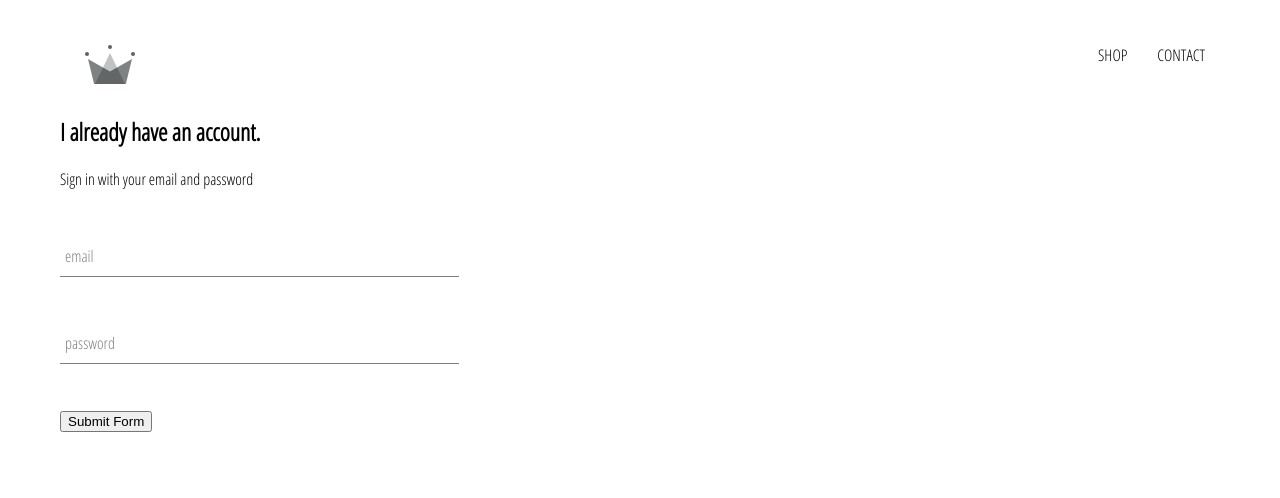
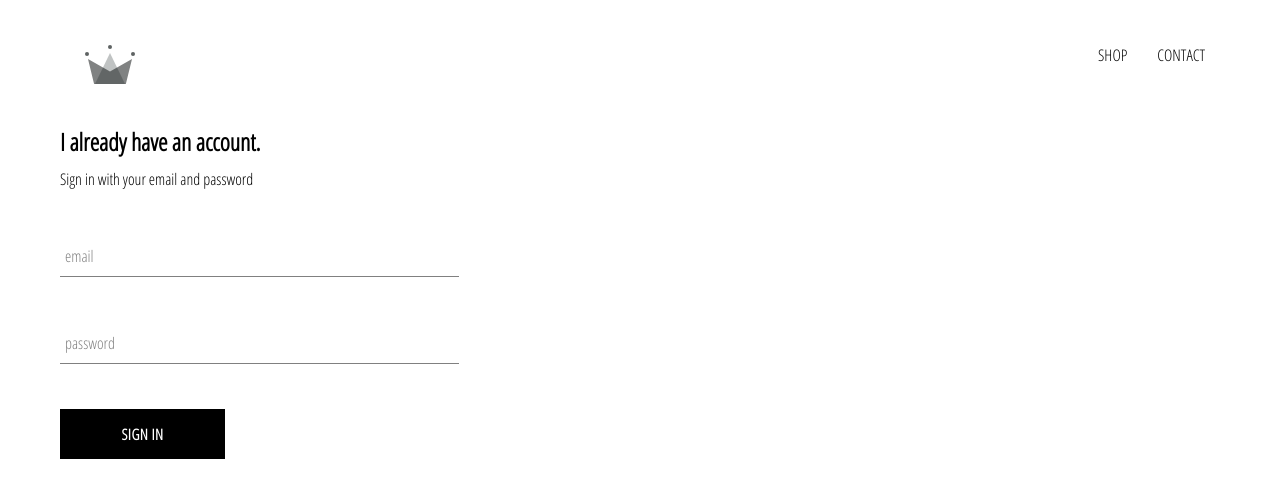
Before and after one commit to paperjoob/clothingstore, a React (Create React App) app: page /signin in a window 1280 px wide. Shown: the top 498 px of the page. Built offline with nearby package versions, Linux system fonts and the light colour scheme.

Commit message:
added custom button

```diff
--- /dev/null
+++ b/src/components/custom-button/custom-button.component.jsx
@@ -0,0 +1,12 @@
+import React from 'react';
+
+import './custom-button.styles.scss';
+
+// pass props into the button
+const CustomButton = ({ children, ...otherProps }) => (
+    <button className='custom-button' {...otherProps} >
+        {children}
+    </button>
+);
+
+export default CustomButton;
--- /dev/null
+++ b/src/components/custom-button/custom-button.styles.scss
@@ -0,0 +1,22 @@
+.custom-button {
+    min-width: 165px;
+    width: auto;
+    height: 50px;
+    letter-spacing: 0.5px;
+    line-height: 50px;
+    padding: 0 35px 0 35px;
+    font-size: 15px;
+    background-color: black;
+    color: white;
+    text-transform: uppercase;
+    font-family: 'Open Sans Condensed';
+    font-weight: bolder;
+    border: none;
+    cursor: pointer;
+
+    &:hover {
+      background-color: white;
+      color: black;
+      border: 1px solid black;
+    }
+  }
--- a/src/components/sign-in/sign-in.component.jsx
+++ b/src/components/sign-in/sign-in.component.jsx
@@ -1,6 +1,7 @@
 import React, {Component} from 'react';
 
 import FormInput from '../form-input/form-input.component';
+import CustomButton from '../custom-button/custom-button.component';
 
 import './sign-in.styles.scss';
 
@@ -28,7 +29,7 @@
     render() {
         return (
             <div className='sign-in'>
-                <h2>I already have an account.</h2>
+                <h2 className='title'>I already have an account.</h2>
                 <span>Sign in with your email and password</span>
 
                 <form onSubmit={this.handleSubmit}>
@@ -37,7 +38,7 @@
                     {/* password input*/}
                     <FormInput name='password' type='password' value={this.state.password} required handleChange={this.handleChange} label='password' />
 
-                    <input type='submit' value='Submit Form' />
+                    <CustomButton type='submit'>Sign In</CustomButton>
                 </form>
             </div>
         )
--- a/src/components/sign-in/sign-in.styles.scss
+++ b/src/components/sign-in/sign-in.styles.scss
@@ -1,3 +1,9 @@
 .sign-in {
     width: 30vw;
+    display: flex;
+    flex-direction: column;
+
+    .title {
+        margin: 10px 0px;
+    }
 }
```
